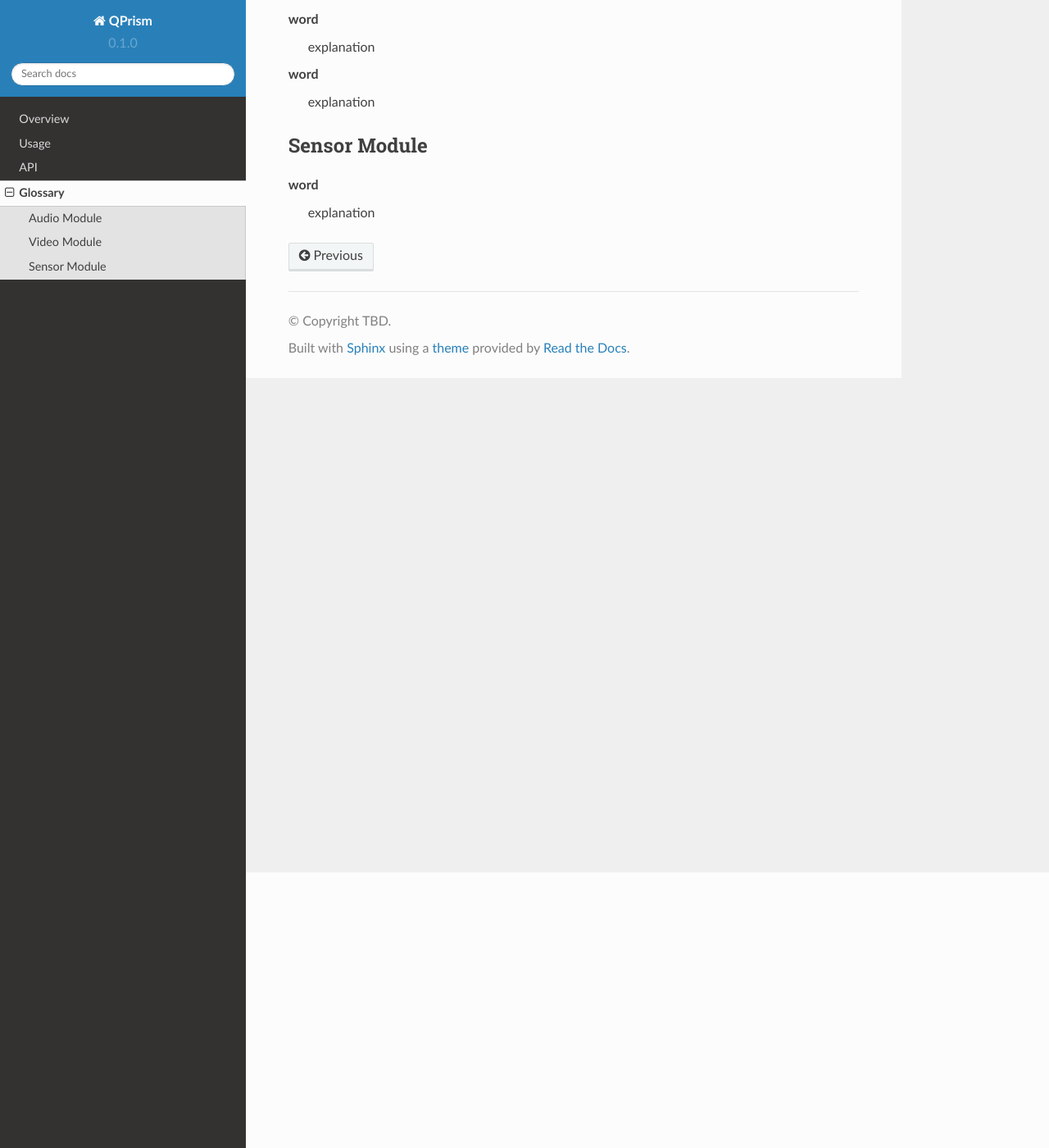
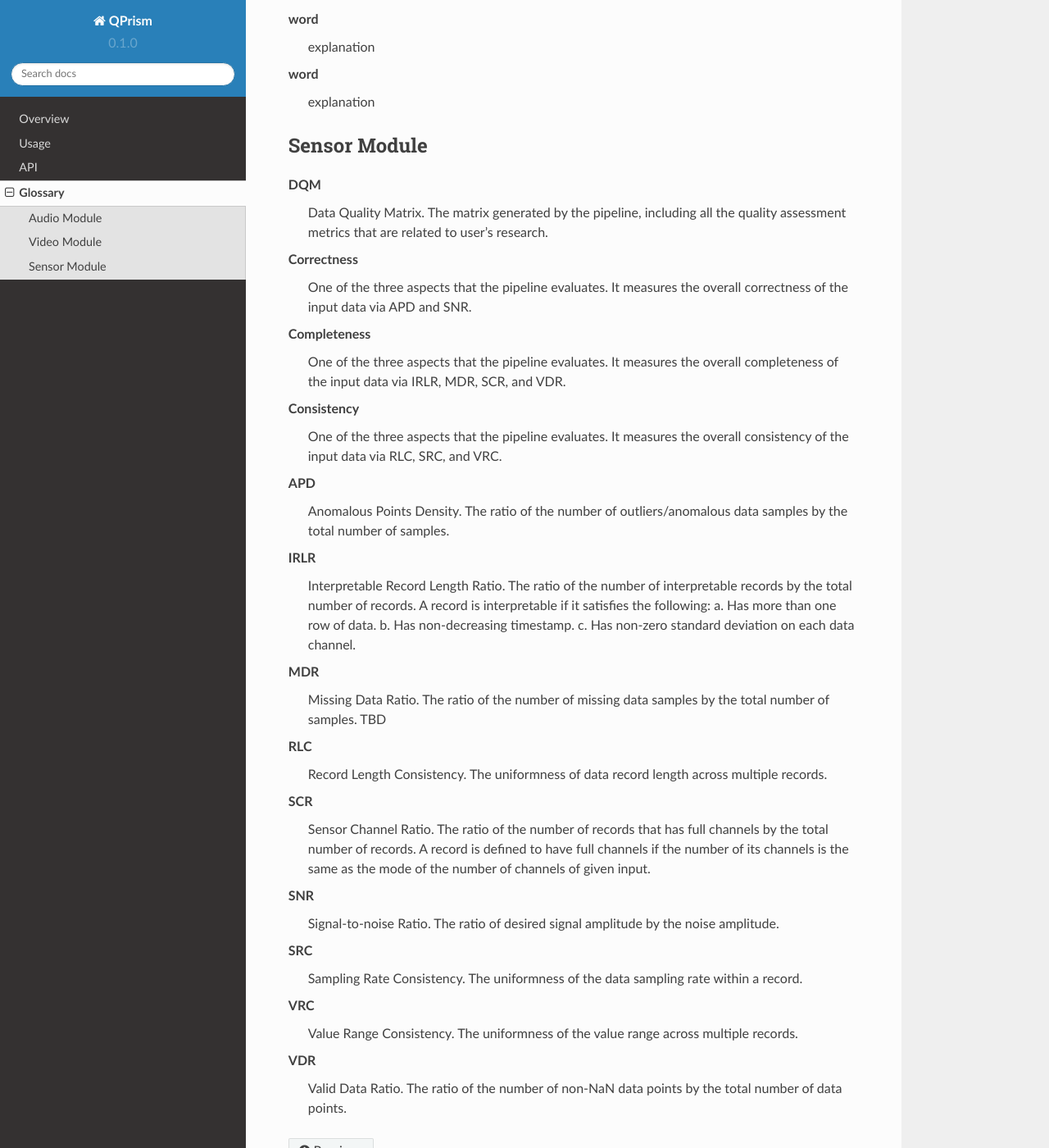
Before and after one commit to aid4mh/QPrism, a Sphinx documentation site: the page built from docs/glossary.rst, in a window 1280 px wide and 1400 px high, scrolled down 336 px. Shown: the whole window at 82% size. Built offline with Sphinx 7.4.7 and the Read the Docs theme 2.0.0, drawn with Linux system fonts in a browser that asks for light colours; pages that are not in the unit, such as notebooks, are missing from menus.

Commit message:
sensor glossary

```diff
--- a/docs/glossary.rst
+++ b/docs/glossary.rst
@@ -20,5 +20,51 @@ word
 Sensor Module
 -------------
 
-word
-  explanation
+DQM
+  Data Quality Matrix. The matrix generated by the pipeline, including all the quality assessment metrics
+  that are related to user's research.
+
+Correctness
+  One of the three aspects that the pipeline evaluates. It measures the overall correctness of the input data
+  via APD and SNR.
+
+Completeness
+  One of the three aspects that the pipeline evaluates. It measures the overall completeness of the input data
+  via IRLR, MDR, SCR, and VDR.
+
+Consistency
+  One of the three aspects that the pipeline evaluates. It measures the overall consistency of the input data
+  via RLC, SRC, and VRC.
+
+APD
+  Anomalous Points Density. The ratio of the number of outliers/anomalous data samples by the total number of samples.
+
+IRLR
+  Interpretable Record Length Ratio. The ratio of the number of interpretable records by the total number of records.
+  A record is interpretable if it satisfies the following:
+  a. Has more than one row of data.
+  b. Has non-decreasing timestamp.
+  c. Has non-zero standard deviation on each data channel.
+
+MDR
+  Missing Data Ratio. The ratio of the number of missing data samples by the total number of samples. TBD
+
+RLC
+  Record Length Consistency. The uniformness of data record length across multiple records.
+
+SCR
+  Sensor Channel Ratio. The ratio of the number of records that has full channels by the total number of records.
+  A record is defined to have full channels if the number of its channels is the same as the mode of the number of channels
+  of given input.
+
+SNR
+  Signal-to-noise Ratio. The ratio of desired signal amplitude by the noise amplitude.
+
+SRC
+  Sampling Rate Consistency. The uniformness of the data sampling rate within a record.
+
+VRC
+  Value Range Consistency. The uniformness of the value range across multiple records.
+
+VDR
+  Valid Data Ratio. The ratio of the number of non-NaN data points by the total number of data points.
```
